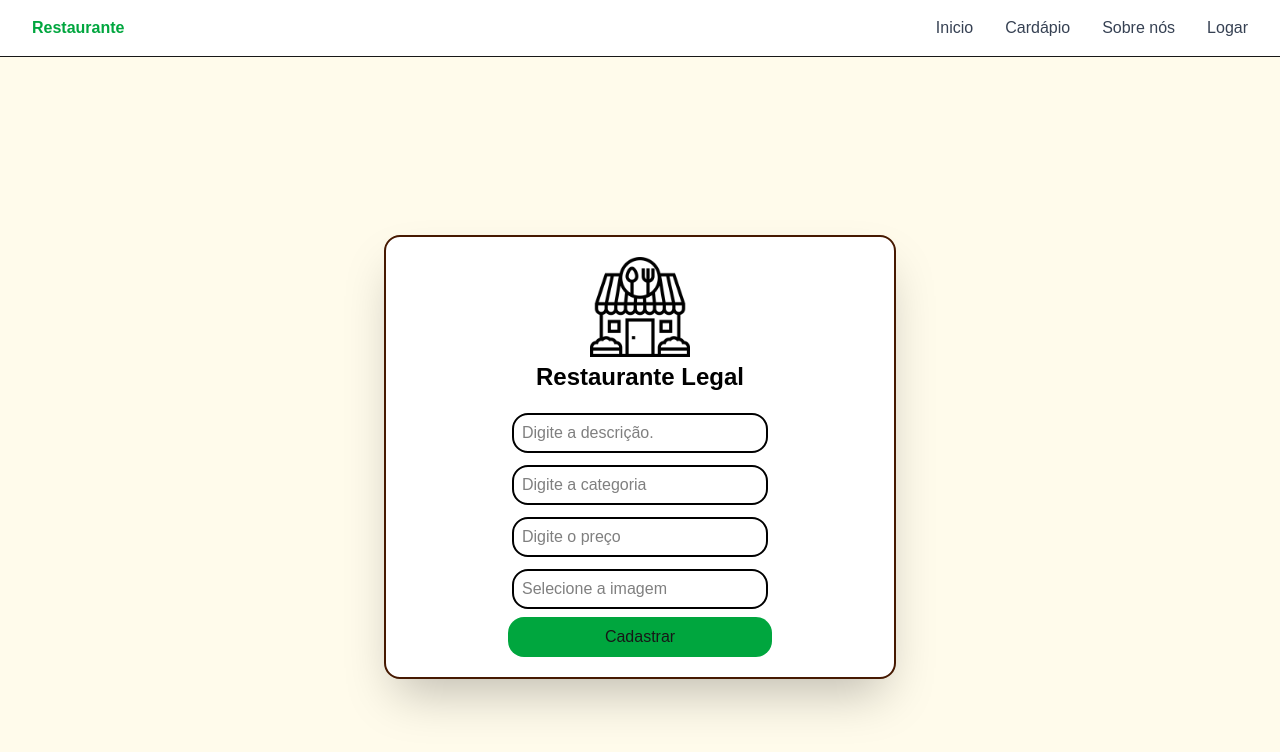
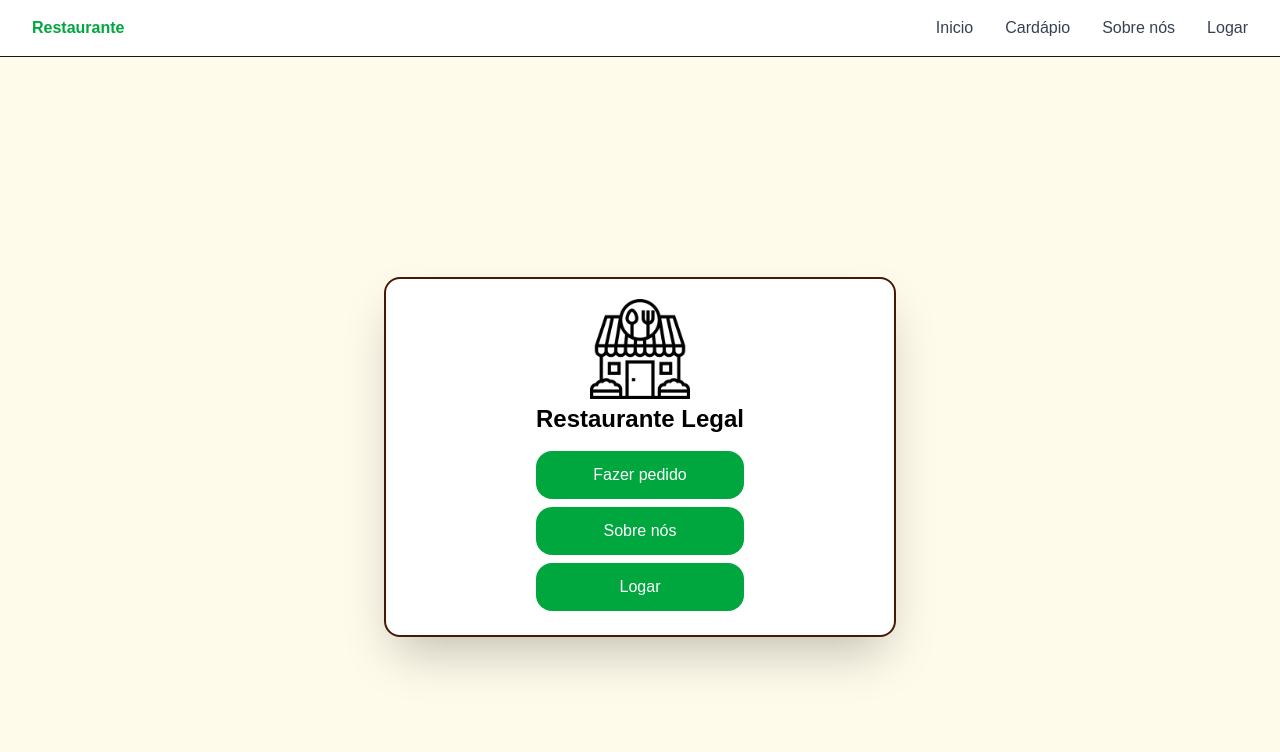
Before and after one commit to luismD39/projetoRestaurante, a Next.js app: page / in a window 1280 px wide. Shown: the top 752 px of the page. Built offline with nearby package versions, Linux system fonts and the light colour scheme.

Commit message:
atualizado

```diff
--- a/app/admin/cardapio/page.tsx
+++ b/app/admin/cardapio/page.tsx
@@ -84,7 +84,7 @@ export default function CardapioAdmin(){
     }, [])
 
     return(
-        <main className="p-8 bg-amber-50 h-screen">
+        <main className="p-8 bg-amber-50">
             <h1 className="mb-6 text-3xl font-bold text-black">Gerenciar cardápio</h1>
 
             {loading ? (<p>Carregando produtos...</p>) : (
--- a/app/cardapio/page.tsx
+++ b/app/cardapio/page.tsx
@@ -39,7 +39,7 @@ export default function CardapioPage(){
     }, [])
 
     return(
-        <main className="p-8 bg-amber-50 h-screen">
+        <main className="p-8 bg-amber-50">
             <h1 className="mb-6 text-3xl font-bold text-black">Cardapio</h1>
 
             {loading ? (<p>Carregando produtos...</p>) : (
--- a/app/page.tsx
+++ b/app/page.tsx
@@ -27,25 +27,17 @@ export default function Home() {
 
         <h1 className="text-2xl font-bold mb-3 text-black">Restaurante Legal</h1>
 
-        <input type="text"
-        placeholder="Digite a descrição."
-        className="text-black rounded-2xl border-2 m-1 w-3xs h-10 p-2" />
+        <a href="cardapio"
+        className="text-white p-3 mb-1 bg-green-600 rounded-2xl hover:bg-green-700">
+        Fazer pedido</a>
 
-        <input type="text"
-        placeholder="Digite a categoria"
-        className="text-black rounded-2xl border-2 m-1 w-3xs h-10 p-2" />
+        <a href="sobre"
+        className="text-white p-3 mb-1 bg-green-600 rounded-2xl hover:bg-green-700">
+        Sobre nós</a>
 
-        <input type="number"
-        placeholder="Digite o preço"
-        className="text-black rounded-2xl border-2 m-1 w-3xs h-10 p-2" />
-
-        <input type="text"
-        placeholder="Selecione a imagem"
-        className="text-black rounded-2xl border-2 m-1 w-3xs h-10 p-2" />
-
-        <button onClick={cadastrar} className="w-full h-10 bg-green-600 rounded-2xl cursor-pointer hover:bg-green-700">
-        Cadastrar
-        </button>
+        <a href="login"
+        className="text-white p-3 mb-1 bg-green-600 rounded-2xl hover:bg-green-700">
+        Logar</a>
 
       </div>
     </main>
```
